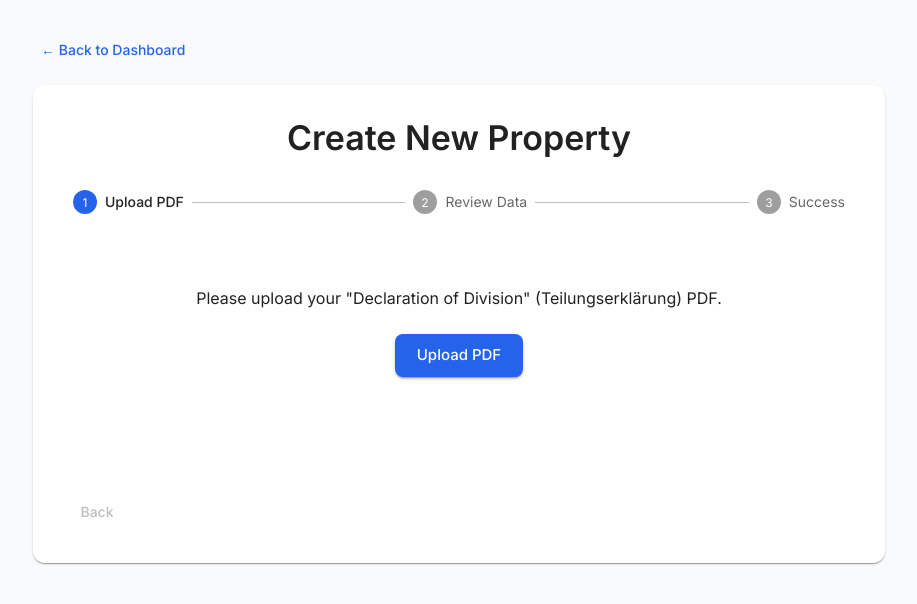
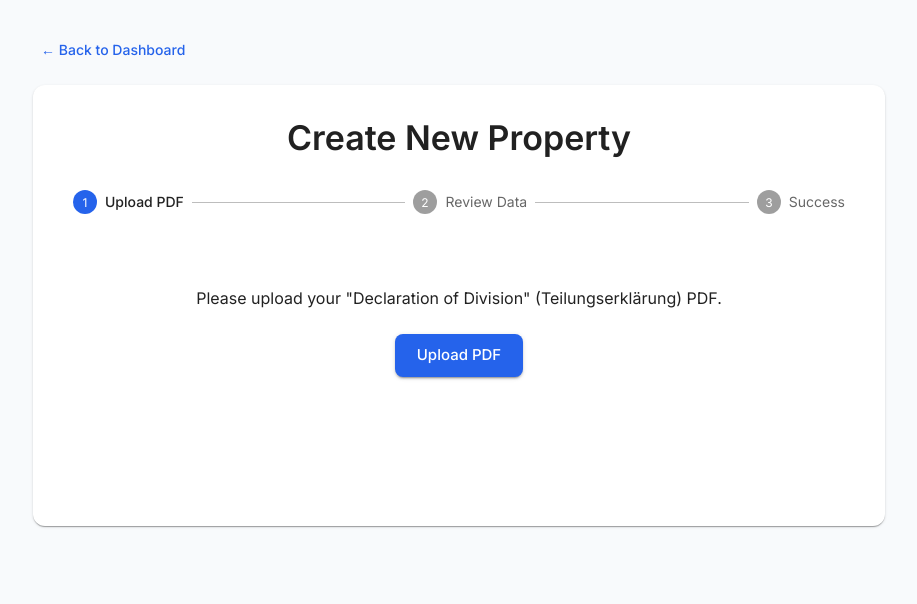
Before and after one commit to hammadahmad94/buena-case-study, a React (Vite) app in the folder client/: page /create in a window 1280 px wide. Shown: the top 604 px of the page, without its empty margins (181-1098 px from the left). Built offline with nearby package versions, Linux system fonts and the light colour scheme.

Commit message:
chore: wizard component restructured

```diff
--- a/client/src/App.jsx
+++ b/client/src/App.jsx
@@ -3,7 +3,7 @@ import { BrowserRouter as Router, Routes, Route, Navigate } from 'react-router-d
 
 
 import OverviewDashboard from './features/Overview';
-import WizardPage from './features/wizard/ui/WizardPage';
+import WizardPage from './features/Wizard';
 
 function App() {
   return (
--- /dev/null
+++ b/client/src/features/Wizard/index.jsx
@@ -0,0 +1,97 @@
+import { useState } from 'react';
+import { Container, Typography, Button, Stepper, Step, StepLabel, Box, Paper } from '@mui/material';
+import { useNavigate } from 'react-router-dom';
+import { uploadPdf } from './api';
+import UploadStep from './ui/UploadStep';
+import ReviewStep from './ui/ReviewStep';
+import SuccessStep from './ui/SuccessStep';
+
+const steps = ['Upload PDF', 'Review Data', 'Success'];
+
+export default function WizardPage() {
+  const navigate = useNavigate();
+  const [activeStep, setActiveStep] = useState(0);
+  const [extractedData, setExtractedData] = useState(null);
+  const [loading, setLoading] = useState(false);
+  const [error, setError] = useState(null);
+
+  const handleNext = () => {
+    setActiveStep((prevActiveStep) => prevActiveStep + 1);
+  };
+
+  const handleBack = () => {
+    setActiveStep((prevActiveStep) => prevActiveStep - 1);
+  };
+
+  const onUpload = async (file) => {
+    setLoading(true);
+    setError(null);
+    try {
+      const data = await uploadPdf(file);
+      setExtractedData(data);
+      handleNext();
+    } catch (err) {
+      console.error("Upload failed", err);
+      setError("Failed to upload and extract data. Please try again.");
+    } finally {
+      setLoading(false);
+    }
+  };
+
+  const getStepContent = (step) => {
+    switch (step) {
+      case 0:
+        return <UploadStep onUpload={onUpload} loading={loading} error={error} />;
+      case 1:
+        return <ReviewStep data={extractedData} />;
+      case 2:
+        return <SuccessStep />;
+      default:
+        return <Typography>Unknown step</Typography>;
+    }
+  };
+
+  return (
+    <Container maxWidth="md" sx={{ mt: 4 }}>
+      <Button variant="text" onClick={() => navigate('/')} sx={{ mb: 2 }}>
+        &larr; Back to Dashboard
+      </Button>
+
+      <Paper sx={{ p: 4 }}>
+        <Typography variant="h4" gutterBottom align="center" sx={{ mb: 4 }}>
+          Create New Property
+        </Typography>
+
+        <Stepper activeStep={activeStep} sx={{ mb: 4 }}>
+          {steps.map((label) => (
+            <Step key={label}>
+              <StepLabel>{label}</StepLabel>
+            </Step>
+          ))}
+        </Stepper>
+
+        <Box mb={4} minHeight={200}>
+          {getStepContent(activeStep)}
+        </Box>
+
+        <Box sx={{ display: 'flex', flexDirection: 'row', pt: 2 }}>
+          <Button
+            color="inherit"
+            disabled={activeStep === 0 || activeStep === steps.length - 1}
+            onClick={handleBack}
+            sx={{ mr: 1, display: activeStep === 0 ? 'none' : 'block' }}
+          >
+            Back
+          </Button>
+          <Box sx={{ flex: '1 1 auto' }} />
+
+          {activeStep !== 0 && activeStep !== steps.length - 1 && (
+            <Button onClick={handleNext}>
+              {activeStep === steps.length - 2 ? 'Save' : 'Next'}
+            </Button>
+          )}
+        </Box>
+      </Paper>
+    </Container>
+  );
+}
--- /dev/null
+++ b/client/src/features/Wizard/ui/ReviewStep.jsx
@@ -0,0 +1,13 @@
+import React from 'react';
+import { Box, Typography } from '@mui/material';
+
+export default function ReviewStep({ data }) {
+  return (
+    <Box>
+      <Typography variant="h6" gutterBottom>Extracted Data Preview</Typography>
+      <pre style={{ backgroundColor: '#f5f5f5', padding: '15px', borderRadius: '5px', overflowX: 'auto' }}>
+        {JSON.stringify(data, null, 2)}
+      </pre>
+    </Box>
+  );
+}
--- /dev/null
+++ b/client/src/features/Wizard/ui/SuccessStep.jsx
@@ -0,0 +1,6 @@
+import React from 'react';
+import { Typography } from '@mui/material';
+
+export default function SuccessStep() {
+  return <Typography>Success! Property created.</Typography>;
+}
--- /dev/null
+++ b/client/src/features/Wizard/ui/UploadStep.jsx
@@ -0,0 +1,30 @@
+import React from 'react';
+import { Box, Typography, Button, CircularProgress, Alert } from '@mui/material';
+
+export default function UploadStep({ onUpload, loading, error }) {
+  const handleFileUpload = (event) => {
+    const file = event.target.files[0];
+    if (file) {
+      onUpload(file);
+    }
+  };
+
+  return (
+    <Box display="flex" flexDirection="column" alignItems="center" justifyContent="center" gap={3} py={5}>
+      <Typography variant="body1">
+        Please upload your "Declaration of Division" (Teilungserklärung) PDF.
+      </Typography>
+
+      {loading ? (
+        <CircularProgress />
+      ) : (
+        <Button variant="contained" component="label" size="large">
+          Upload PDF
+          <input type="file" hidden accept="application/pdf" onChange={handleFileUpload} />
+        </Button>
+      )}
+
+      {error && <Alert severity="error">{error}</Alert>}
+    </Box>
+  );
+}
--- a/client/src/features/wizard/ui/WizardPage.jsx
+++ /dev/null
@@ -1,122 +0,0 @@
-import React, { useState } from 'react';
-import { Container, Typography, Button, Stepper, Step, StepLabel, Box, Paper, CircularProgress, Alert } from '@mui/material';
-import { useNavigate } from 'react-router-dom';
-import { uploadPdf } from '../api/api';
-
-const steps = ['Upload PDF', 'Review Data', 'Success'];
-
-export default function WizardPage() {
-  const navigate = useNavigate();
-  const [activeStep, setActiveStep] = useState(0);
-  const [extractedData, setExtractedData] = useState(null);
-  const [loading, setLoading] = useState(false);
-  const [error, setError] = useState(null);
-
-  const handleNext = () => {
-    setActiveStep((prevActiveStep) => prevActiveStep + 1);
-  };
-
-  const handleBack = () => {
-    setActiveStep((prevActiveStep) => prevActiveStep - 1);
-  };
-
-  const handleFileUpload = async (event) => {
-    const file = event.target.files[0];
-    if (!file) return;
-
-    setLoading(true);
-    setError(null);
-
-    try {
-      const data = await uploadPdf(file);
-      setExtractedData(data);
-      handleNext();
-    } catch (err) {
-      console.error("Upload failed", err);
-      setError("Failed to upload and extract data. Please try again.");
-    } finally {
-      setLoading(false);
-    }
-  };
-
-  const getStepContent = (step) => {
-      switch(step) {
-          case 0:
-              return (
-                <Box display="flex" flexDirection="column" alignItems="center" justifyContent="center" gap={3} py={5}>
-                    <Typography variant="body1">
-                        Please upload your "Declaration of Division" (Teilungserklärung) PDF.
-                    </Typography>
-
-                    {loading ? (
-                        <CircularProgress />
-                    ) : (
-                        <Button variant="contained" component="label" size="large">
-                            Upload PDF
-                            <input type="file" hidden accept="application/pdf" onChange={handleFileUpload} />
-                        </Button>
-                    )}
-
-                    {error && <Alert severity="error">{error}</Alert>}
-                </Box>
-              );
-          case 1:
-               return (
-                <Box>
-                    <Typography variant="h6" gutterBottom>Extracted Data Preview</Typography>
-                    <pre style={{ backgroundColor: '#f5f5f5', padding: '15px', borderRadius: '5px', overflowX: 'auto' }}>
-                        {JSON.stringify(extractedData, null, 2)}
-                    </pre>
-                </Box>
-               );
-          case 2:
-              return <Typography>Success Step Placeholder</Typography>;
-          default:
-              return <Typography>Unknown step</Typography>;
-      }
-  }
-
-  return (
-    <Container maxWidth="md" sx={{ mt: 4 }}>
-      <Button variant="text" onClick={() => navigate('/')} sx={{ mb: 2 }}>
-        &larr; Back to Dashboard
-      </Button>
-
-      <Paper sx={{ p: 4 }}>
-          <Typography variant="h4" gutterBottom align="center" sx={{ mb: 4 }}>
-            Create New Property
-          </Typography>
-
-          <Stepper activeStep={activeStep} sx={{ mb: 4 }}>
-            {steps.map((label) => (
-              <Step key={label}>
-                <StepLabel>{label}</StepLabel>
-              </Step>
-            ))}
-          </Stepper>
-
-          <Box mb={4} minHeight={200}>
-              {getStepContent(activeStep)}
-          </Box>
-
-          <Box sx={{ display: 'flex', flexDirection: 'row', pt: 2 }}>
-            <Button
-              color="inherit"
-              disabled={activeStep === 0}
-              onClick={handleBack}
-              sx={{ mr: 1 }}
-            >
-              Back
-            </Button>
-            <Box sx={{ flex: '1 1 auto' }} />
-
-             {activeStep !== 0 && (
-                <Button onClick={handleNext}>
-                {activeStep === steps.length - 1 ? 'Finish' : 'Next'}
-                </Button>
-             )}
-          </Box>
-      </Paper>
-    </Container>
-  );
-}
```
Also changed, not shown: client/src/features/Wizard/api/index.js (renamed from client/src/features/wizard/api/api.js).
